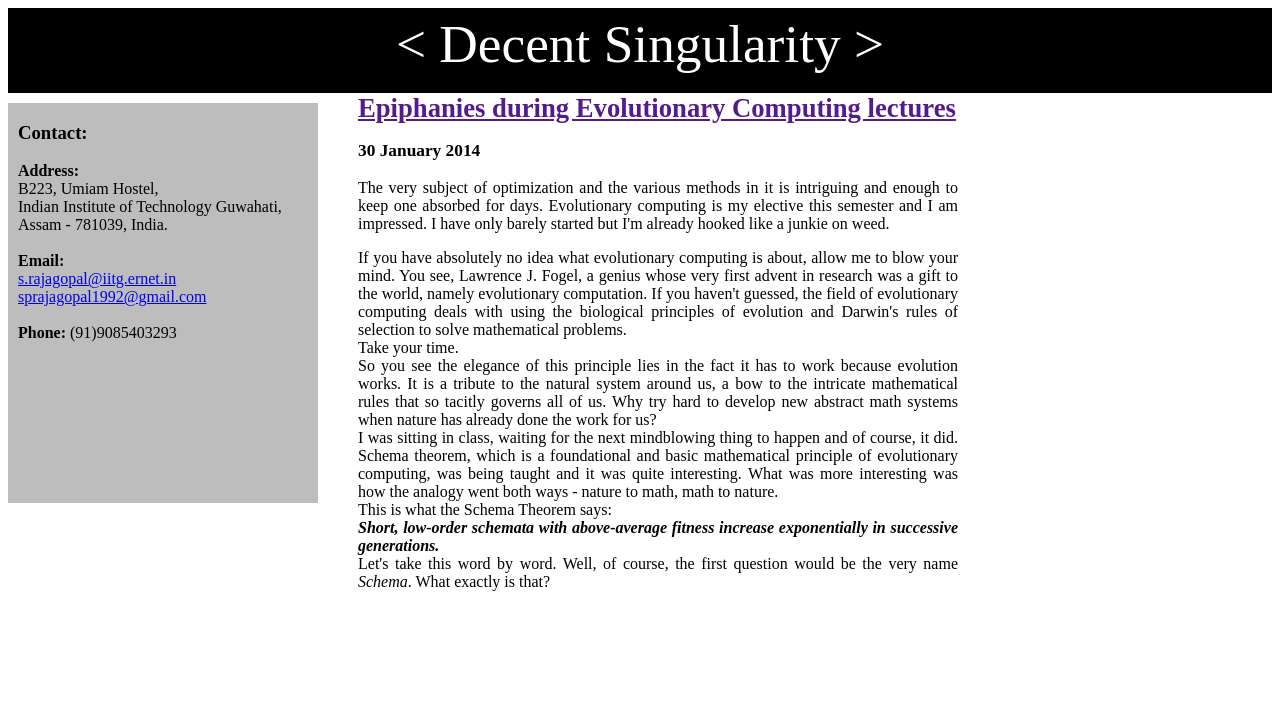
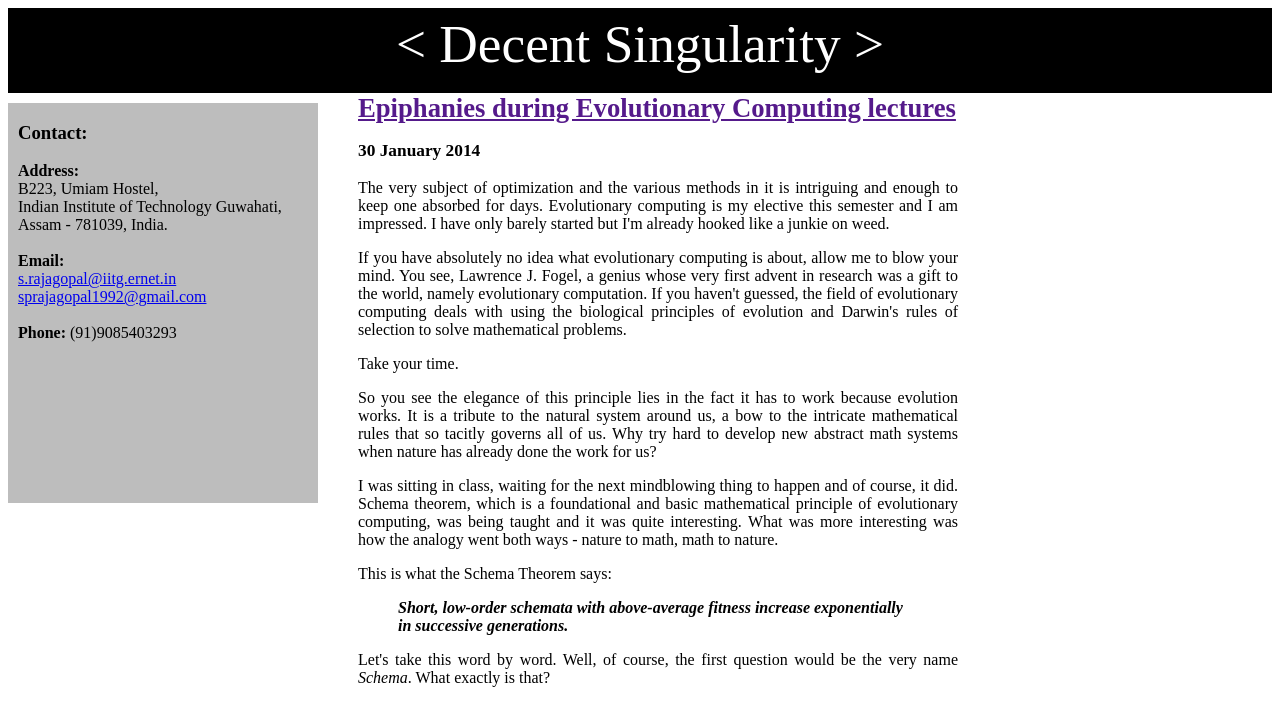
Before and after one commit to allinadaysdecay/sprajagopal.github.io, a Jekyll site: the page built from _posts/2014-01-30-schema-theorem.md, in a window 1280 px wide. Shown: the top 726 px of the page. Built offline with Jekyll 4.4.1, drawn with Linux system fonts in a browser that asks for light colours; Markdown is read by kramdown in place of the engine named in the settings.

Commit message:
changed line breaks in post 2

```diff
--- a/_posts/2014-01-30-schema-theorem.md
+++ b/_posts/2014-01-30-schema-theorem.md
@@ -8,15 +8,26 @@ The very subject of optimization and the various methods in it is intriguing and
 </p>
 <!--more-->
 <p>
-If you have absolutely no idea what evolutionary computing is about, allow me to blow your mind. You see, Lawrence J. Fogel, a genius whose very first advent in research was a gift to the world, namely evolutionary computation. If you haven't guessed, the field of evolutionary computing deals with using the biological principles of evolution and Darwin's rules of selection to solve mathematical problems.
-<br>
-Take your time.
-<br>
+If you have absolutely no idea what evolutionary computing is about, allow me to blow your mind. You see, Lawrence J. Fogel, a genius whose very first advent in research was a gift to the world, namely evolutionary computation. If you haven't guessed, the field of evolutionary computing deals with using the biological principles of evolution and Darwin's rules of selection to solve mathematical problems.</p>
+
+<p>Take your time.</p>
+
+<p>
 So you see the elegance of this principle lies in the fact it has to work because evolution works. It is a tribute to the natural system around us, a bow to the intricate mathematical rules that so tacitly governs all of us. Why try hard to develop new abstract math systems when nature has already done the work for us?
-<br>
+</p>
+
+<p>
 I was sitting in class, waiting for the next mindblowing thing to happen and of course, it did. Schema theorem, which is a foundational and basic mathematical principle of evolutionary computing, was being taught and it was quite interesting. What was more interesting was how the analogy went both ways - nature to math, math to nature.
-<br>
+</p>
+
+<p>
 This is what the Schema Theorem says:
-<br>
+</p>
+
+<p>
+<blockquote>
 <b><i>Short, low-order schemata with above-average fitness increase exponentially in successive generations.</i></b>
-<br> Let's take this word by word. Well, of course, the first question would be the very name <i>Schema</i>. What exactly is that?
+</blockquote>
+</p>
+
+<p>Let's take this word by word. Well, of course, the first question would be the very name <i>Schema</i>. What exactly is that?</p>
```
Also changed, not shown: 1 other file.
